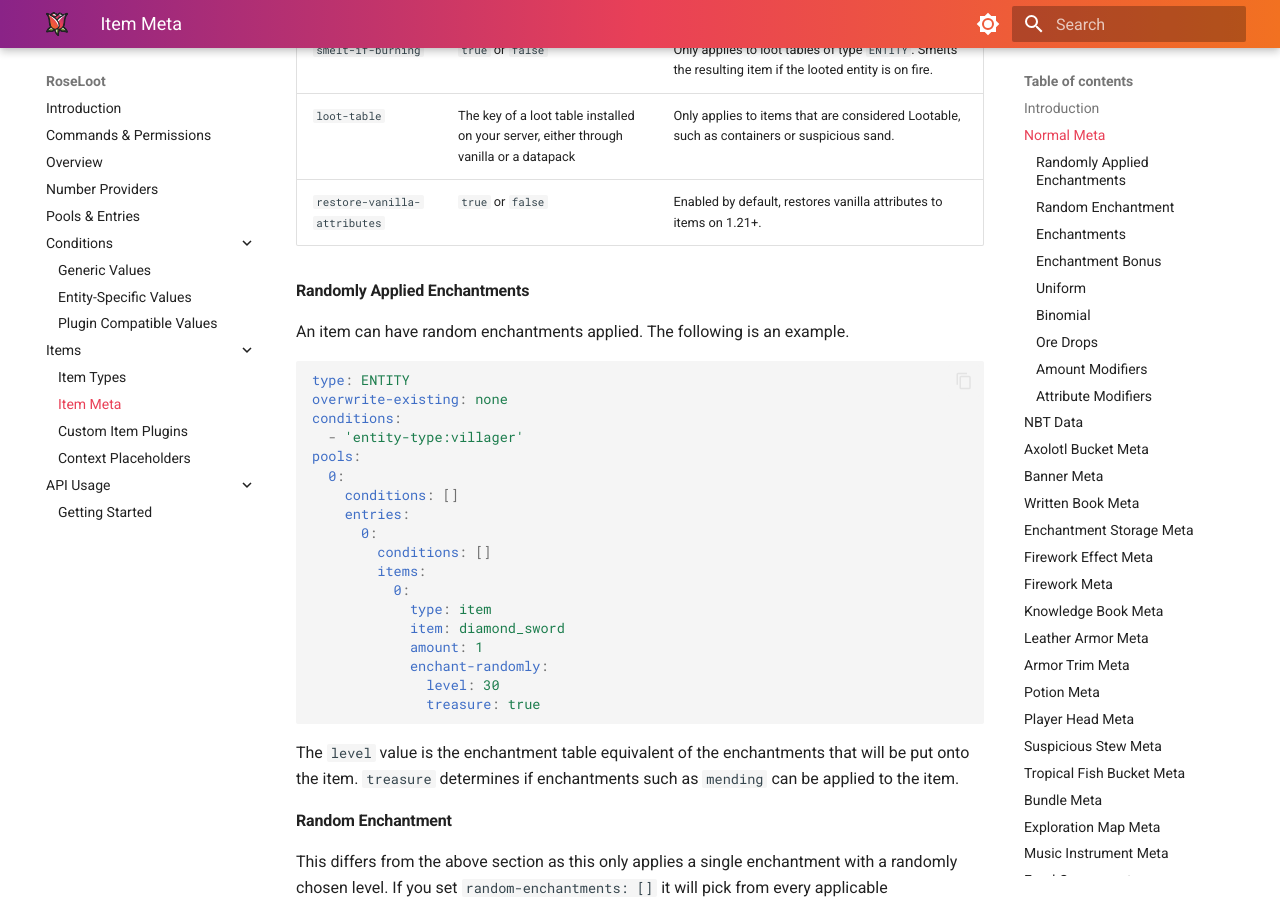
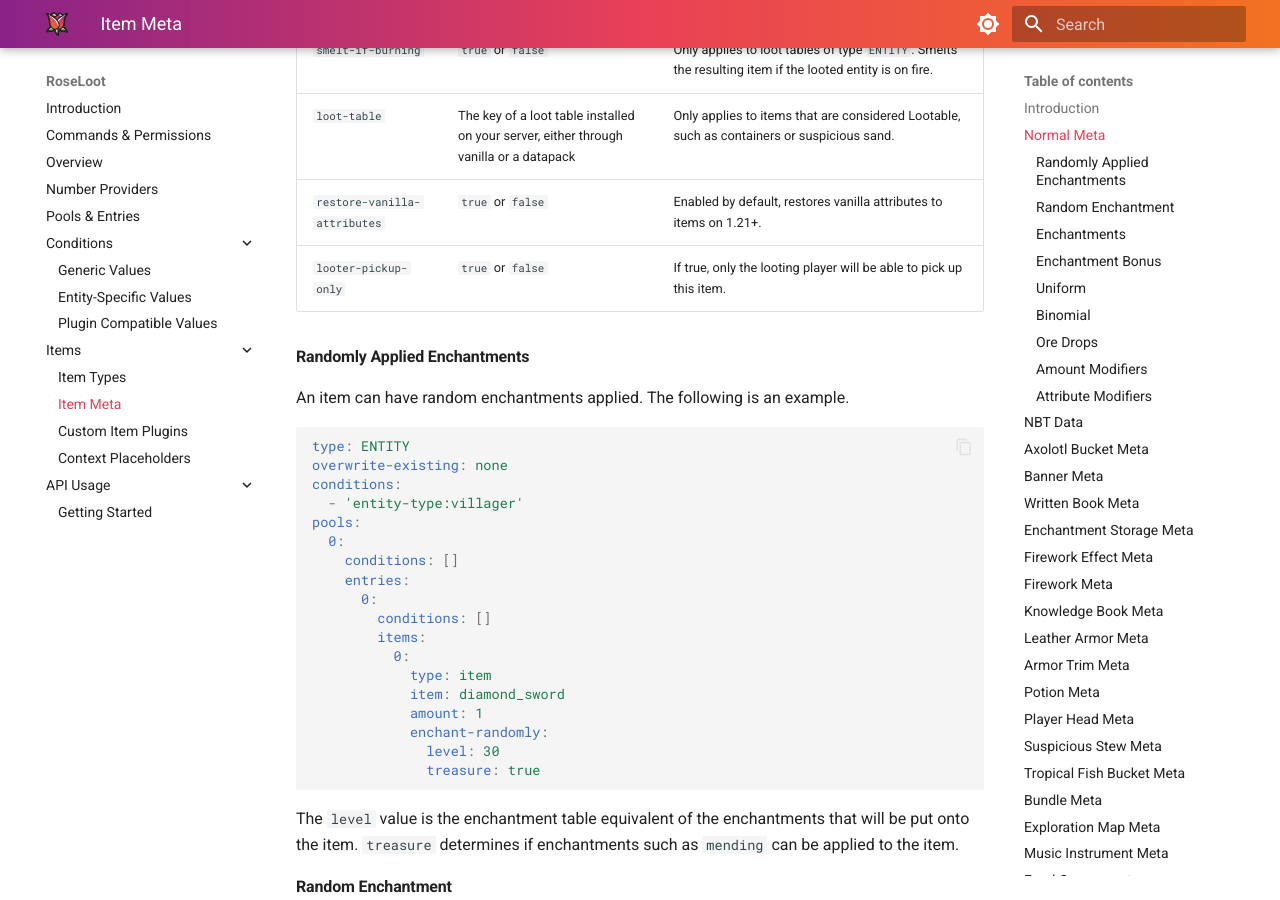
Before and after one commit to Rosewood-Development/RoseWiki, an MkDocs documentation site: the page built from docs/RoseLoot/item-meta.md, in a window 1280 px wide and 900 px high, scrolled down 1455 px. Built offline with MkDocs 1.6.1 and Material for MkDocs 9.7.7, drawn with Linux system fonts in a browser that asks for light colours.

Commit message:
Fix looter-pickup-only missing for RoseLoot items

```diff
--- a/docs/RoseLoot/item-meta.md
+++ b/docs/RoseLoot/item-meta.md
@@ -22,6 +22,7 @@ These values will apply to every item that can be dropped.  All values are optio
 | `smelt-if-burning` | `true` or `false` | Only applies to loot tables of type `ENTITY`.  Smelts the resulting item if the looted entity is on fire. |
 | `loot-table` | The key of a loot table installed on your server, either through vanilla or a datapack | Only applies to items that are considered Lootable, such as containers or suspicious sand. |
 | `restore-vanilla-attributes` | `true` or `false` | Enabled by default, restores vanilla attributes to items on 1.21+. |
+| `looter-pickup-only` | `true` or `false` | If true, only the looting player will be able to pick up this item. |
 
 #### Randomly Applied Enchantments
 An item can have random enchantments applied.  The following is an example.
```
